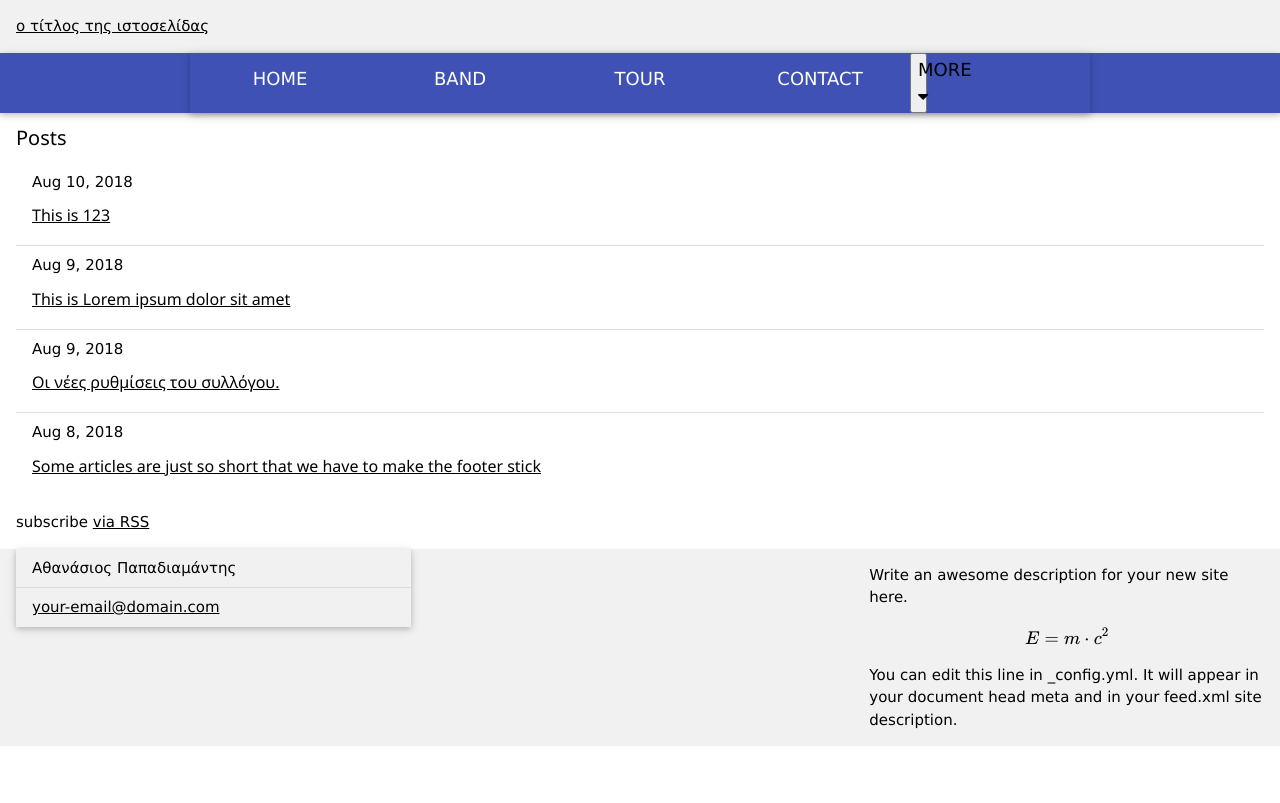
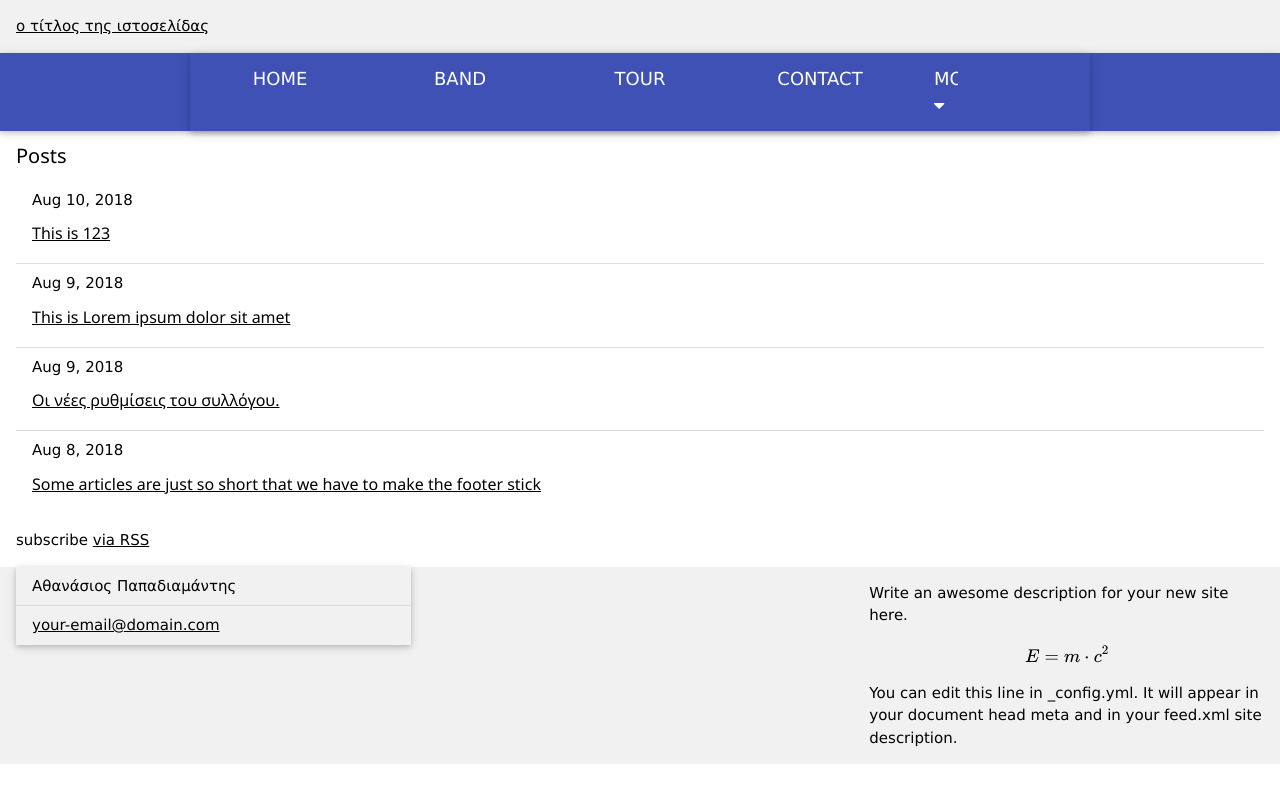
Before and after one commit to mrubyz/test, a Jekyll site: the page built from index.md, in a window 1280 px wide. Shown: the top 803 px of the page. Built offline with Jekyll 4.4.1, drawn with Linux system fonts in a browser that asks for light colours; formulas are drawn with MathJax 3.

Commit message:
Update nav.html

```diff
--- a/_includes/nav.html
+++ b/_includes/nav.html
@@ -6,7 +6,7 @@
     <a href="#tour" style="width:20%"  class="w3-bar-item w3-button w3-padding-large w3-hide-small">TOUR</a>
     <a href="#contact" style="width:20%" class="w3-bar-item w3-button w3-padding-large w3-hide-small">CONTACT</a>
     <div class="w3-dropdown-hover w3-hide-small">
-      <button style="width:20%" c s="w3-padding-large w3-button" title="More">MORE <i class="fa fa-caret-down"></i></button>
+      <button style="width:20%" class="w3-padding-large w3-button" title="More">MORE <i class="fa fa-caret-down"></i></button>
       <div class="w3-dropdown-content w3-bar-block w3-card-4">
         <a href="#" class="w3-bar-item w3-button">Merchandise</a>
         <a href="#" class="w3-bar-item w3-button">Extras</a>
```
